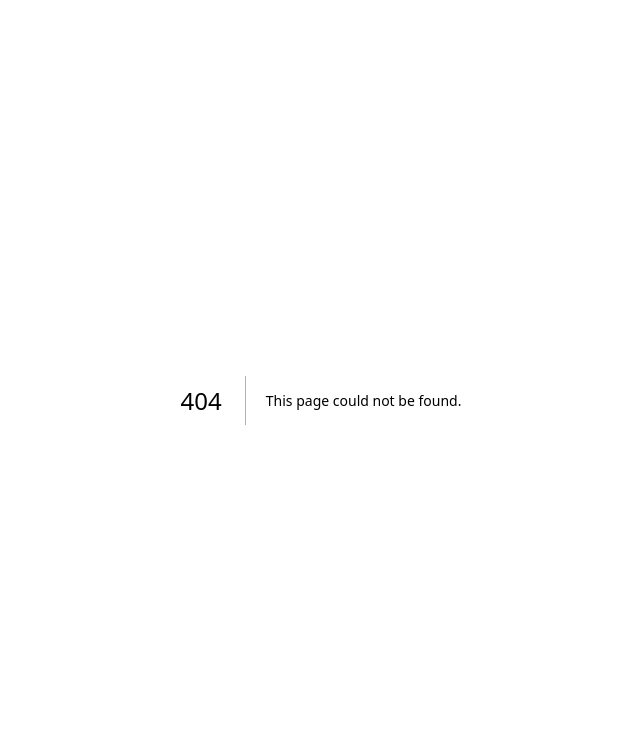
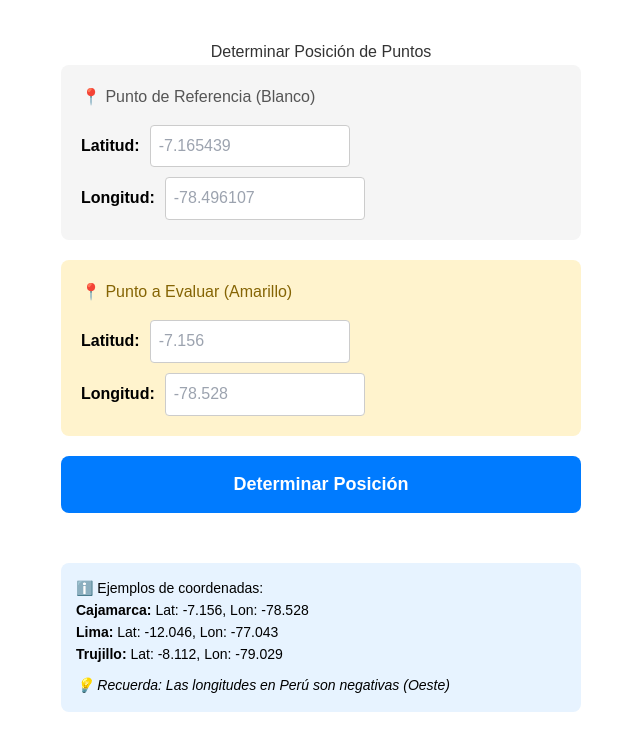
Before and after one commit to CODLuisP/gestionsubvilla, a Next.js app: page /point in a window 1280 px wide. Before the commit this address had no page. Shown: the top 750 px of the page, without its empty margins (319-959 px from the left). Built offline with nearby package versions, Linux system fonts and the light colour scheme.

Commit message:
Nuevos cambios

```diff
--- /dev/null
+++ b/src/app/point/page.tsx
@@ -0,0 +1,199 @@
+'use client'
+import React, { useState } from 'react'
+
+interface Coordenada {
+  latitud: string
+  longitud: string
+}
+
+const Page = () => {
+  const [puntoReferencia, setPuntoReferencia] = useState<Coordenada>({
+    latitud: '',
+    longitud: ''
+  })
+
+  const [puntoTest, setPuntoTest] = useState<Coordenada>({
+    latitud: '',
+    longitud: ''
+  })
+
+  const [resultado, setResultado] = useState<string>('')
+
+  const determinarPosicion = () => {
+    const lonRef = parseFloat(puntoReferencia.longitud)
+    const lonTest = parseFloat(puntoTest.longitud)
+
+    if (isNaN(lonRef) || isNaN(lonTest)) {
+      setResultado('⚠️ Por favor ingresa valores válidos en ambos puntos')
+      return
+    }
+
+    if (lonTest > lonRef) {
+      setResultado('🔵 El punto está a la DERECHA (más al Este)')
+    } else if (lonTest < lonRef) {
+      setResultado('🔴 El punto está a la IZQUIERDA (más al Oeste)')
+    } else {
+      setResultado('⚪ Los puntos están en la MISMA LONGITUD (verticalmente alineados)')
+    }
+  }
+
+  return (
+    <div style={{ padding: '40px', maxWidth: '600px', margin: '0 auto', fontFamily: 'Arial' }}>
+      <h1 style={{ textAlign: 'center', color: '#333' }}>
+        Determinar Posición de Puntos
+      </h1>
+
+      <div style={{
+        backgroundColor: '#f5f5f5',
+        padding: '20px',
+        borderRadius: '8px',
+        marginBottom: '20px'
+      }}>
+        <h2 style={{ color: '#555', marginBottom: '15px' }}>📍 Punto de Referencia (Blanco)</h2>
+
+        <label style={{ display: 'block', marginBottom: '10px' }}>
+          <strong>Latitud:</strong>
+          <input
+            type="text"
+            value={puntoReferencia.latitud}
+            onChange={(e) => setPuntoReferencia({
+              ...puntoReferencia,
+              latitud: e.target.value
+            })}
+            placeholder="-7.165439"
+            style={{
+              marginLeft: '10px',
+              padding: '8px',
+              width: '200px',
+              borderRadius: '4px',
+              border: '1px solid #ccc'
+            }}
+          />
+        </label>
+
+        <label style={{ display: 'block' }}>
+          <strong>Longitud:</strong>
+          <input
+            type="text"
+            value={puntoReferencia.longitud}
+            onChange={(e) => setPuntoReferencia({
+              ...puntoReferencia,
+              longitud: e.target.value
+            })}
+            placeholder="-78.496107"
+            style={{
+              marginLeft: '10px',
+              padding: '8px',
+              width: '200px',
+              borderRadius: '4px',
+              border: '1px solid #ccc'
+            }}
+          />
+        </label>
+      </div>
+
+      <div style={{
+        backgroundColor: '#fff3cd',
+        padding: '20px',
+        borderRadius: '8px',
+        marginBottom: '20px'
+      }}>
+        <h2 style={{ color: '#856404', marginBottom: '15px' }}>📍 Punto a Evaluar (Amarillo)</h2>
+
+        <label style={{ display: 'block', marginBottom: '10px' }}>
+          <strong>Latitud:</strong>
+          <input
+            type="text"
+            value={puntoTest.latitud}
+            onChange={(e) => setPuntoTest({
+              ...puntoTest,
+              latitud: e.target.value
+            })}
+            placeholder="-7.156"
+            style={{
+              marginLeft: '10px',
+              padding: '8px',
+              width: '200px',
+              borderRadius: '4px',
+              border: '1px solid #ccc'
+            }}
+          />
+        </label>
+
+        <label style={{ display: 'block' }}>
+          <strong>Longitud:</strong>
+          <input
+            type="text"
+            value={puntoTest.longitud}
+            onChange={(e) => setPuntoTest({
+              ...puntoTest,
+              longitud: e.target.value
+            })}
+            placeholder="-78.528"
+            style={{
+              marginLeft: '10px',
+              padding: '8px',
+              width: '200px',
+              borderRadius: '4px',
+              border: '1px solid #ccc'
+            }}
+          />
+        </label>
+      </div>
+
+      <button
+        onClick={determinarPosicion}
+        style={{
+          width: '100%',
+          padding: '15px',
+          fontSize: '18px',
+          fontWeight: 'bold',
+          backgroundColor: '#007bff',
+          color: 'white',
+          border: 'none',
+          borderRadius: '8px',
+          cursor: 'pointer',
+          marginBottom: '20px'
+        }}
+      >
+        Determinar Posición
+      </button>
+
+      {resultado && (
+        <div style={{
+          padding: '20px',
+          backgroundColor: resultado.includes('DERECHA') ? '#d4edda' :
+                          resultado.includes('IZQUIERDA') ? '#f8d7da' : '#fff3cd',
+          borderRadius: '8px',
+          fontSize: '18px',
+          fontWeight: 'bold',
+          textAlign: 'center',
+          color: resultado.includes('DERECHA') ? '#155724' :
+                 resultado.includes('IZQUIERDA') ? '#721c24' : '#856404'
+        }}>
+          {resultado}
+        </div>
+      )}
+
+      <div style={{
+        marginTop: '30px',
+        padding: '15px',
+        backgroundColor: '#e7f3ff',
+        borderRadius: '8px',
+        fontSize: '14px'
+      }}>
+        <h3>ℹ️ Ejemplos de coordenadas:</h3>
+        <ul>
+          <li><strong>Cajamarca:</strong> Lat: -7.156, Lon: -78.528</li>
+          <li><strong>Lima:</strong> Lat: -12.046, Lon: -77.043</li>
+          <li><strong>Trujillo:</strong> Lat: -8.112, Lon: -79.029</li>
+        </ul>
+        <p style={{ marginTop: '10px', fontStyle: 'italic' }}>
+          💡 Recuerda: Las longitudes en Perú son negativas (Oeste)
+        </p>
+      </div>
+    </div>
+  )
+}
+
+export default Page
```
